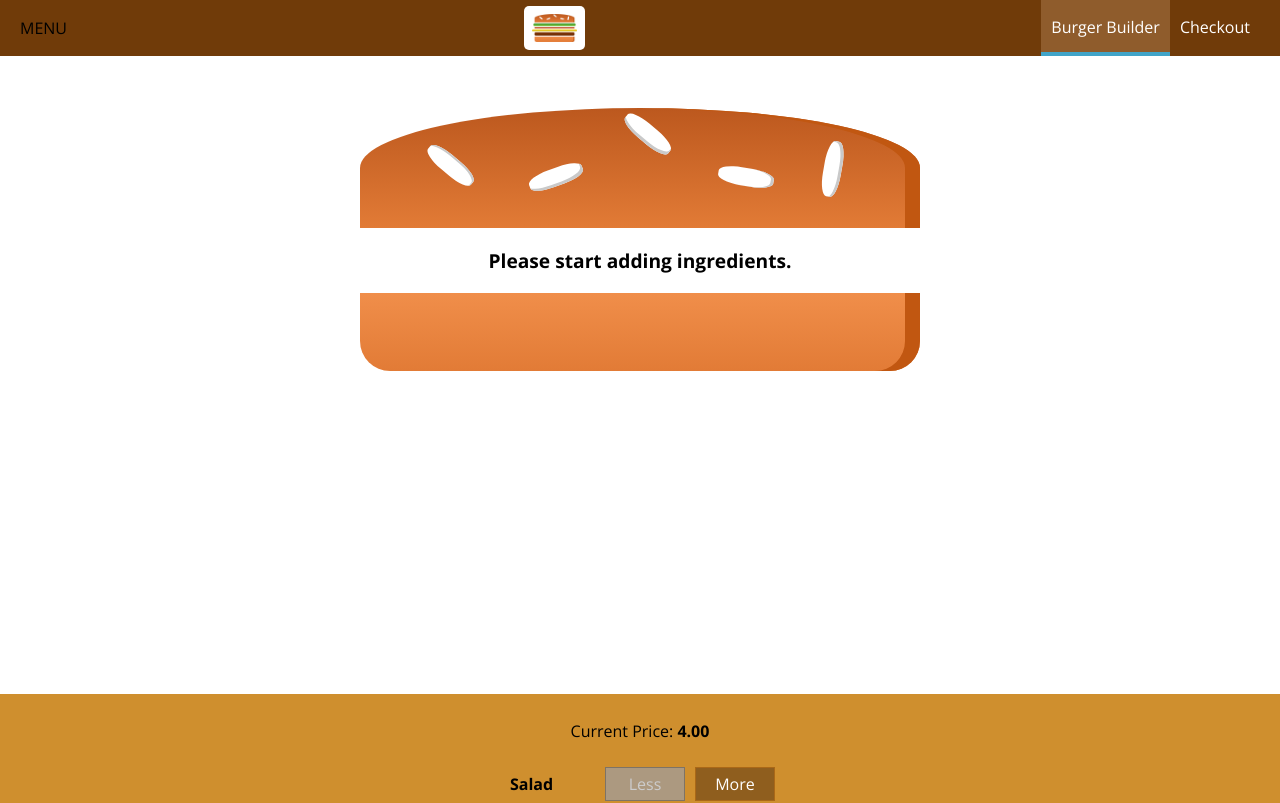
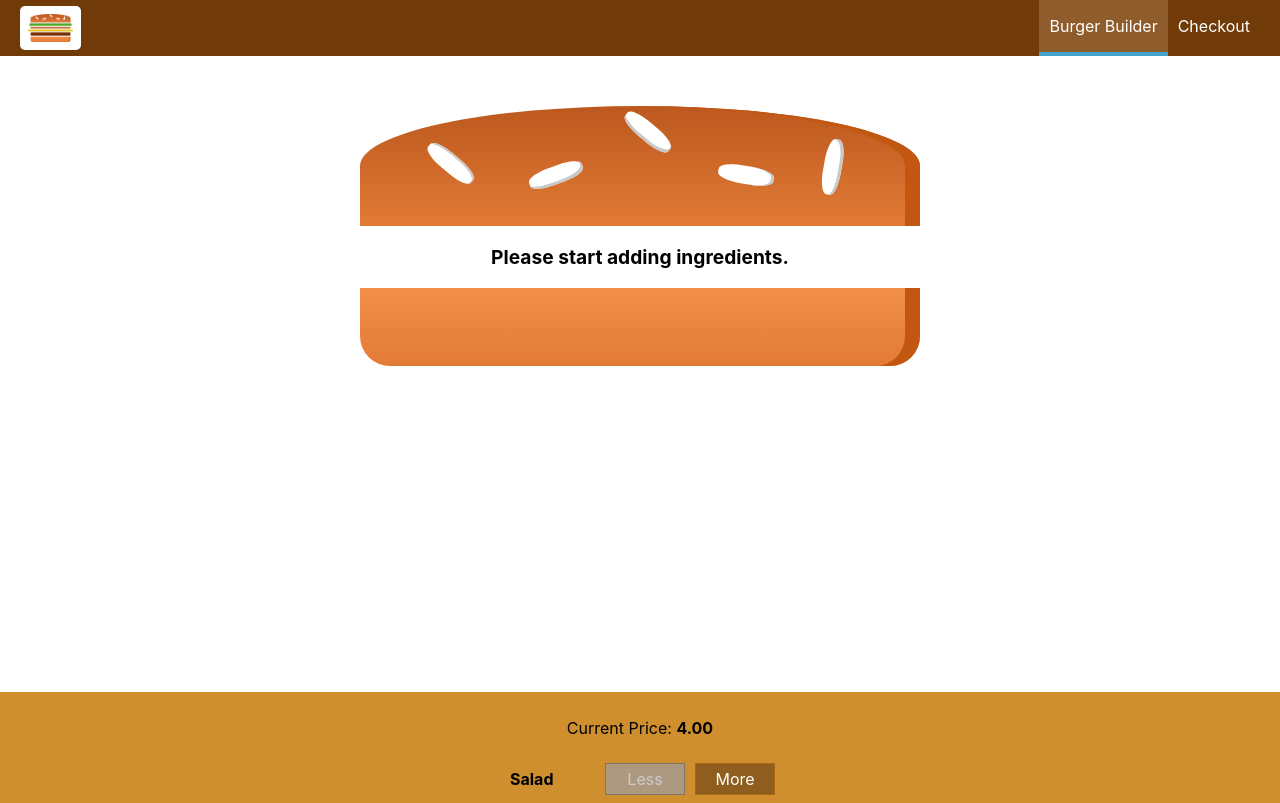
Before and after one commit to Blueluelueluelue/react-complete-guide, a React (Create React App) app: page / in a window 1280 px wide. Shown: the top 803 px of the page. Built offline with nearby package versions, Linux system fonts and the light colour scheme.

Commit message:
My Burger app

```diff
--- a/src/components/Burger/OrderSummary/OrderSummary.js
+++ b/src/components/Burger/OrderSummary/OrderSummary.js
@@ -1,17 +1,21 @@
-import React, { Fragment } from 'react'
+import React, { Fragment, Component } from 'react'
 import Button from '../../UI/Button/Button'
 
-const OrderSummary = (props) => {
-    const ingredientSummary = Object.keys(props.ingredients)
+class OrderSummary extends Component {
+
+    UNSAFE_componentWillUpdate() {
+        console.log('[OrderSummary.js] will update')
+    }
+    render() {
+        const ingredientSummary = Object.keys(this.props.ingredients)
         .map(ingKey => {
             return (
                 <li key={ingKey}>
                     <span style={{textTransform: 'capitalize'}}>{ingKey}</span>:
-                    {props.ingredients[ingKey]}
+                    {this.props.ingredients[ingKey]}
                 </li>
             )
         })
-
         return (
             <Fragment>
                 <h3>Your Order</h3>
@@ -19,12 +23,12 @@ const OrderSummary = (props) => {
                 <ul>
                     {ingredientSummary}
                 </ul>
-            <p><strong>Total Price: {props.price.toFixed(2)}</strong></p>
+                <p><strong>Total Price: {this.props.price.toFixed(2)}</strong></p>
                 <p>Continue to Checkout?</p>
-            <Button btnType="Success" click={props.continue}>Continue</Button>
-            <Button btnType="Danger" click={props.cancel}>Cancel</Button>
+                <Button btnType="Success" click={this.props.continue}>Continue</Button>
+                <Button btnType="Danger" click={this.props.cancel}>Cancel</Button>
             </Fragment>
         );
     }
-
+}
 export default OrderSummary
--- a/src/components/Navigation/SideDrawer/DrawerToggle/DrawerToggle.js
+++ b/src/components/Navigation/SideDrawer/DrawerToggle/DrawerToggle.js
@@ -1,8 +1,14 @@
 import React from 'react';
+import classes from './DrawerToggle.module.css';
 
 const DrawerToggle = (props) => {
     return (
-        <div onClick={props.toggle}>MENU</div>
+        <div onClick={props.toggle} className={classes.DrawerToggle}>
+            <div></div>
+            <div></div>
+            <div></div>
+        </div>
+
     );
 }
 
--- a/src/components/Navigation/SideDrawer/DrawerToggle/DrawerToggle.module.css
+++ b/src/components/Navigation/SideDrawer/DrawerToggle/DrawerToggle.module.css
@@ -1,15 +1,23 @@
-.NavigationItems {
-    margin: 0;
-    padding: 0;
-    list-style: none;
+.DrawerToggle {
+    width: 40px;
+    height: 100%;
     display: flex;
     flex-flow: column;
+    justify-content: space-around;
     align-items: center;
-    height: 100%;
+    padding: 10px 0;
+    box-sizing: border-box;
+    cursor: pointer;
+}
+
+.DrawerToggle div {
+    width: 90%;
+    height: 3px;
+    background-color: white;
 }
 
 @media (min-width: 500px) {
-    .NavigationItems {
-        flex-flow: row;
+    .DrawerToggle {
+        display: none;
     }
 }
--- a/src/components/UI/Modal/Modal.js
+++ b/src/components/UI/Modal/Modal.js
@@ -1,22 +1,32 @@
-import React, { Fragment } from 'react'
+import React, { Fragment, Component } from 'react'
 import classes from './Modal.module.css'
 
 import Backdrop from '../Backdrop/Backdrop'
 
-const Modal = (props) => {
+class Modal extends Component {
+    shouldComponentUpdate(nextProps, nextState) {
+        return nextProps.show !== this.props.show
+    }
+
+    UNSAFE_componentWillUpdate() {
+        console.log('[Modal.js] will update')
+    }
+
+    render() {
         return (
             <Fragment>
-            <Backdrop show={props.show} click={props.modalClosed}/>
+                <Backdrop show={this.props.show} click={this.props.modalClosed}/>
                 <div
                     className={classes.Modal}
                     style={{
-                    transform: props.show ? 'translateY(0)' : 'translateY(-100vh)',
-                    opacity: props.show ? '1' : '0'
+                        transform: this.props.show ? 'translateY(0)' : 'translateY(-100vh)',
+                        opacity: this.props.show ? '1' : '0'
                     }}>
-                {props.children}
+                    {this.props.children}
                 </div>
             </Fragment>
         );
     }
+}
 
 export default Modal
--- a/src/index.css
+++ b/src/index.css
@@ -1,5 +1,11 @@
 body {
   margin: 0;
-  padding: 0;
-  font-family: "Open Sans", sans-serif;
+  font-family: -apple-system, BlinkMacSystemFont, "Open Sans", sans-serif;
+  -webkit-font-smoothing: antialiased;
+  -moz-osx-font-smoothing: grayscale;
 }
+
+code {
+  font-family: source-code-pro, Menlo, Monaco, Consolas, "Courier New",
+    monospace;
+}
```
Lines whose indentation alone changed are shown as unchanged.
